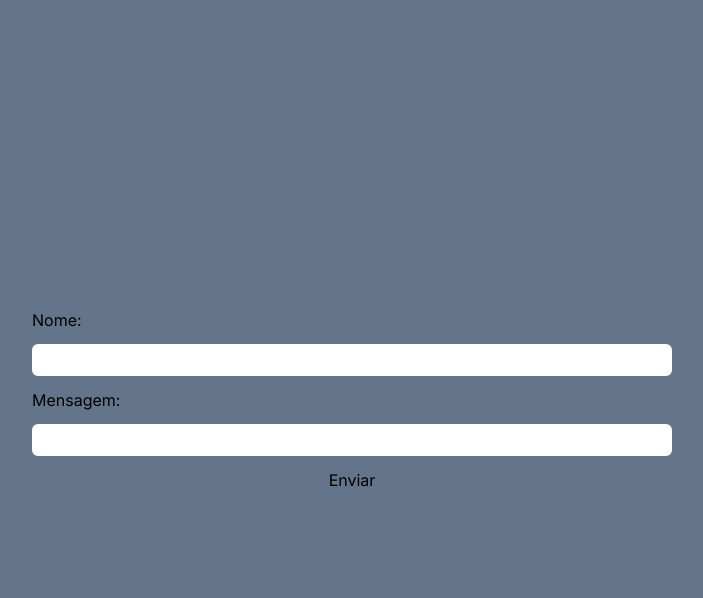
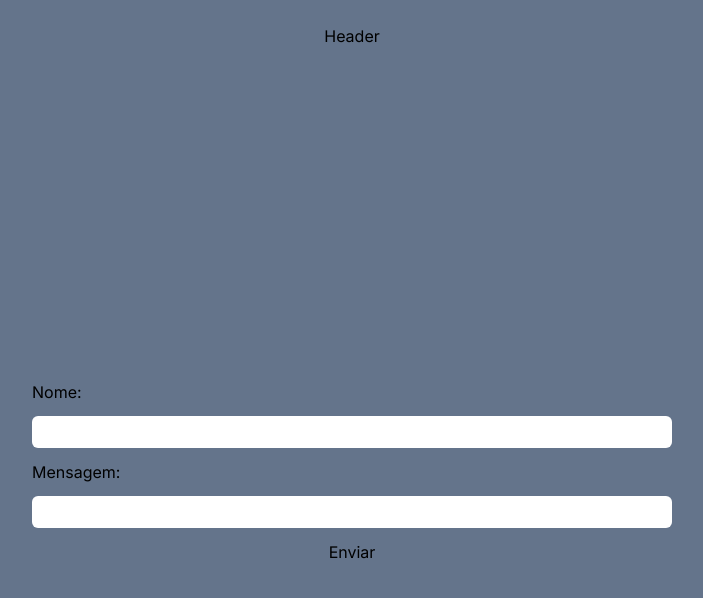
Before and after one commit to yraffic02/next_real_time_socket.io, a Next.js app: page / in a window 1280 px wide. Shown: the top 598 px of the page, without its empty margins (288-991 px from the left). Built offline with nearby package versions, Linux system fonts and the light colour scheme; no server answers.

Commit message:
chore: ad header ao layout

```diff
--- a/src/app/layout.tsx
+++ b/src/app/layout.tsx
@@ -1,6 +1,7 @@
 import type { Metadata } from 'next'
 import { Inter } from 'next/font/google'
 import './globals.css'
+import { Header } from './components/Header'
 
 const inter = Inter({ subsets: ['latin'] })
 
@@ -16,7 +17,10 @@
 }) {
   return (
     <html lang="pt-BR">
-      <body className={inter.className}>{children}</body>
+      <body className={inter.className}>
+        <Header />
+        {children}
+        </body>
     </html>
   )
 }
```
